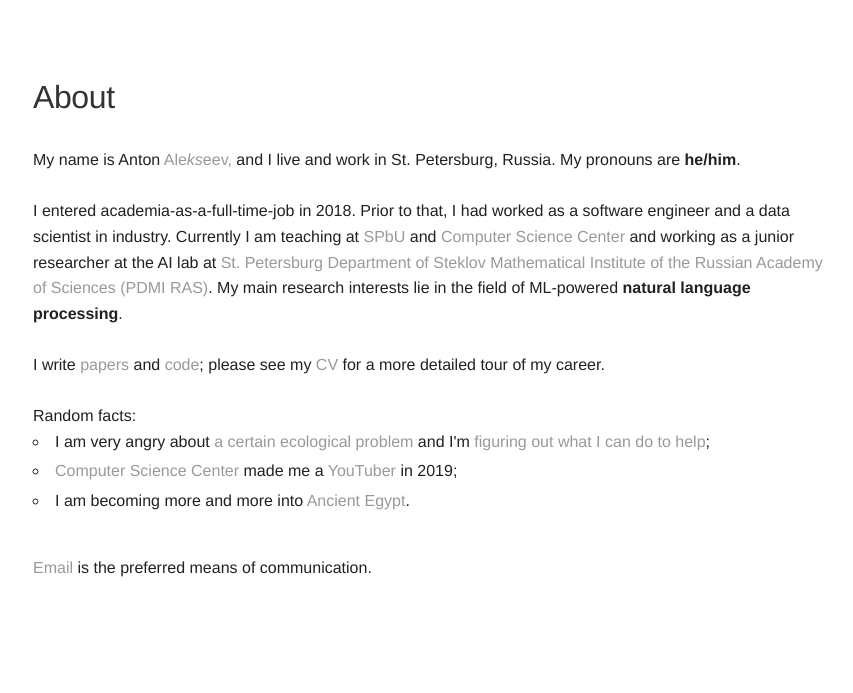
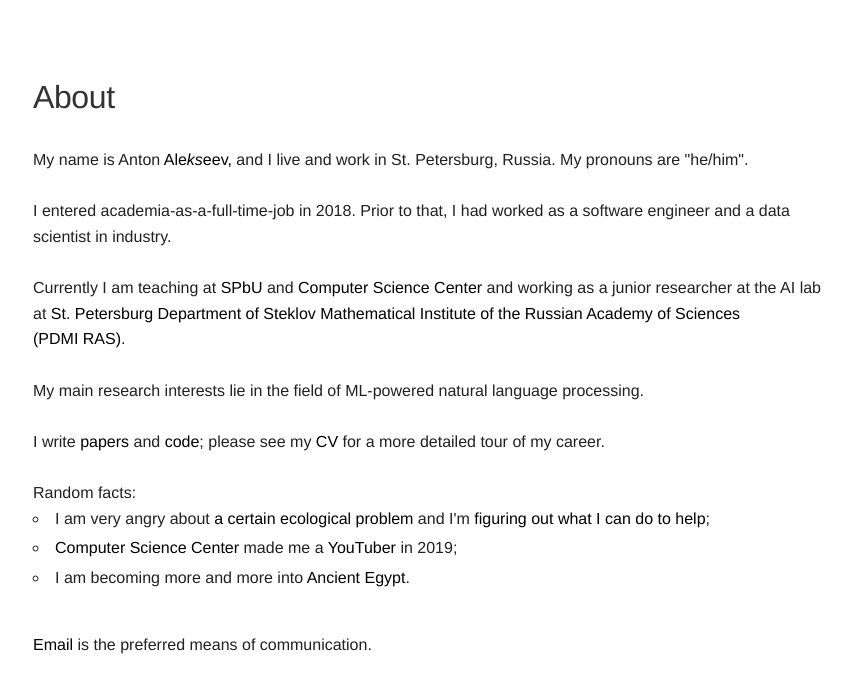
Before and after one commit to alexeyev/alexeyev.github.io, a Jekyll site: the page built from about.html, in a window 1280 px wide. Shown: the top 693 px of the page, without its empty margins (207-1060 px from the left). Built offline with Jekyll 4.4.1, drawn with Linux system fonts in a browser that asks for light colours.

Commit message:
Beautification

```diff
--- a/about.html
+++ b/about.html
@@ -15,16 +15,17 @@ title: Anton Alekseev
 
 <div class="content list">
     My name is Anton <a title="[ɐlʲɪkˈsʲe(j)ɪf]">Ale<i>ks</i>eev,</a> and I live and work in St.&nbsp;Petersburg,
-    Russia. My pronouns are <b>he/him</b>.<br/><br/>
+    Russia. My pronouns are "he/him".<br/><br/>
 
     I entered academia-as-a-full-time-job in 2018. Prior to that, I had worked as a software engineer and a data
-    scientist in industry.
+    scientist in industry.<br/><br/>
 
     Currently I am teaching at <a href="https://math-cs.spbu.ru/en/" target="_blank">SPbU</a> and
     <a href="https://compscicenter.ru/">Computer Science Center</a> and working
     as a junior researcher at the AI lab at <a href="https://www.pdmi.ras.ru/pdmi/en" target="_blank">
-    St. Petersburg Department of Steklov Mathematical Institute of the Russian Academy of Sciences (PDMI&nbsp;RAS)</a>.
-    My main research interests lie in the field of ML-powered&nbsp;<b>natural language processing</b>.<br/><br/>
+    St. Petersburg Department of Steklov Mathematical Institute of the Russian Academy of Sciences (PDMI&nbsp;RAS)</a>.<br/><br/>
+
+    My main research interests lie in the field of ML-powered&nbsp;natural language processing.<br/><br/>
 
     I write <a href="https://scholar.google.com/citations?user=Lwcol1sAAAAJ&hl=en">papers</a> and
     <a href="https://github.com/alexeyev/">code</a>;
--- a/style.scss
+++ b/style.scss
@@ -15,7 +15,7 @@ body {
 
 html {
   font-family: "Helvetica Neue", Helvetica, Arial, sans-serif;
-  font-size: 13px;
+  font-size: 14px;
   font-weight: 450;
   line-height: 1.6;
 
@@ -32,14 +32,14 @@ body {
 }
 
 a {
-  color: #999999;
+  color: #000000;
   text-decoration: none;
 
   &:hover,
   &:focus {
     // border-bottom-color: green;
-    // border-bottom:1px dotted;
-    color: #0000ff;
+    border-bottom:1px dotted;
+    color: #000000;
   }
 }
 
@@ -344,7 +344,7 @@ tbody tr:nth-child(odd) th {
 }
 
 .self-photo {
-     width: 220px;
+     width: 180px;
      margin-right: 50px;
      margin-bottom: 20px;
      float:left;
```
